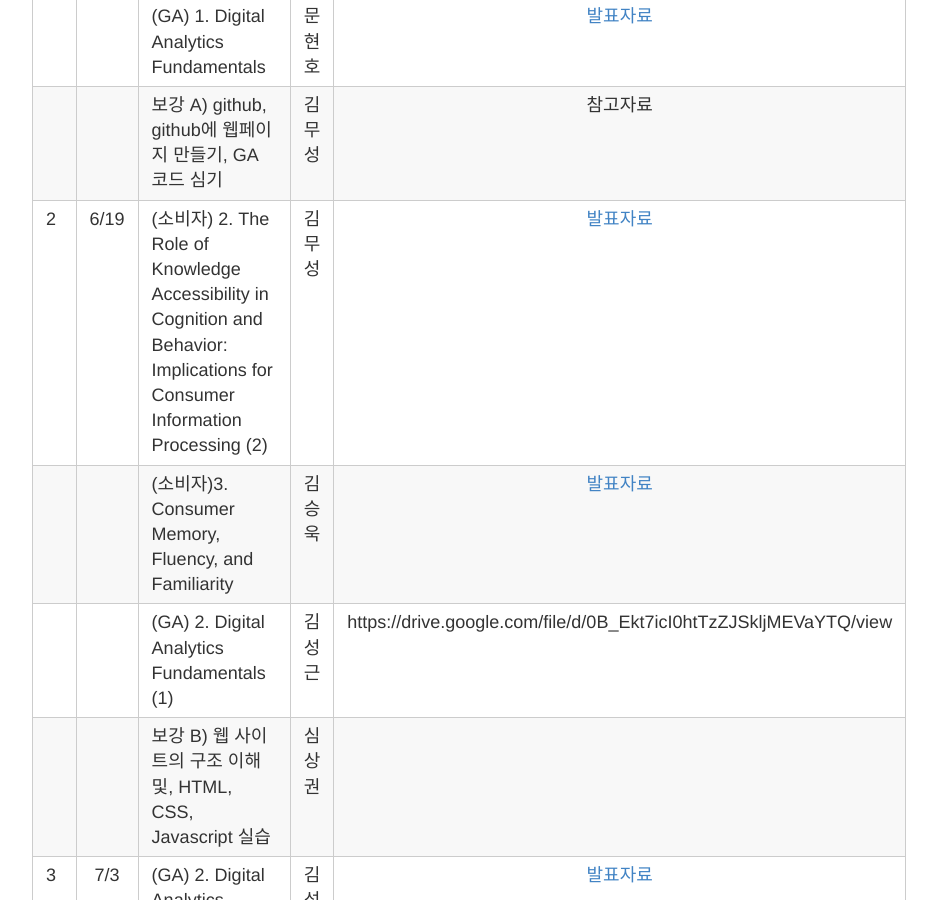
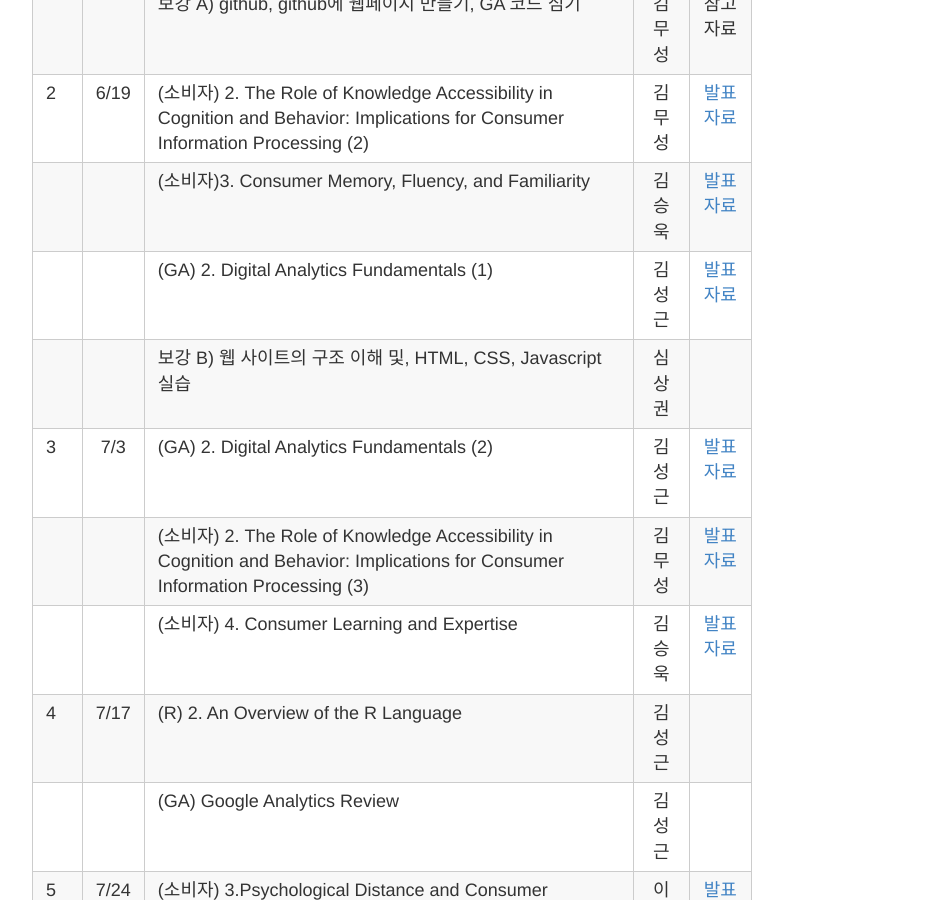
Before and after one commit to psygement/conpsy, a Jekyll site: the page built from _posts/2015-8-21-SCHEDULE.md, in a window 1280 px wide and 900 px high, scrolled down 2965 px. Shown: the whole window, without its empty margins (248-1185 px from the left). Built offline with Jekyll 4.4.1, drawn with Linux system fonts in a browser that asks for light colours; Markdown is read by kramdown in place of the engine named in the settings.

Commit message:
Update 2015-8-21-SCHEDULE.md

```diff
--- a/_posts/2015-8-21-SCHEDULE.md
+++ b/_posts/2015-8-21-SCHEDULE.md
@@ -54,7 +54,7 @@ title: 스터디 일정 & 커리큘럼 & 발표자료
 |   |    |보강 A) github, github에 웹페이지 만들기, GA 코드 심기    |김무성| 참고자료 |
 | 2 |6/19|(소비자) 2. The Role of Knowledge Accessibility in Cognition and Behavior: Implications for Consumer Information Processing (2) |김무성|[발표자료](http://nbviewer.ipython.org/github/psygement/conpsy/blob/master/part1/consumer/ch02/Ch02_The_Role_of_Knowledge_Accessibility_in_Cognition_and_Behavior.ipynb) |
 |   |    |(소비자)3. Consumer Memory, Fluency, and Familiarity |김승욱|[발표자료](https://drive.google.com/file/d/0B-2yw-flkAy_T1M4S1FuSktvRGs/view)|
-|   |    |(GA) 2. Digital Analytics Fundamentals (1) |김성근|https://drive.google.com/file/d/0B_Ekt7icI0htTzZJSkljMEVaYTQ/view |
+|   |    |(GA) 2. Digital Analytics Fundamentals (1) |김성근|[발표자료](https://drive.google.com/file/d/0B_Ekt7icI0htTzZJSkljMEVaYTQ/view) |
 |   |    |보강 B) 웹 사이트의 구조 이해 및, HTML, CSS, Javascript 실습 |심상권| |
 | 3 |7/3 |(GA) 2. Digital Analytics Fundamentals (2) |김성근|[발표자료](https://drive.google.com/file/d/0B_Ekt7icI0htTzZJSkljMEVaYTQ/view) |
 |   |    |(소비자) 2. The Role of Knowledge Accessibility in Cognition and Behavior: Implications for Consumer Information Processing (3) |김무성|[발표자료](http://nbviewer.ipython.org/github/psygement/conpsy/blob/master/part1/consumer/ch02/Ch02_The_Role_of_Knowledge_Accessibility_in_Cognition_and_Behavior.ipynb) |
```
